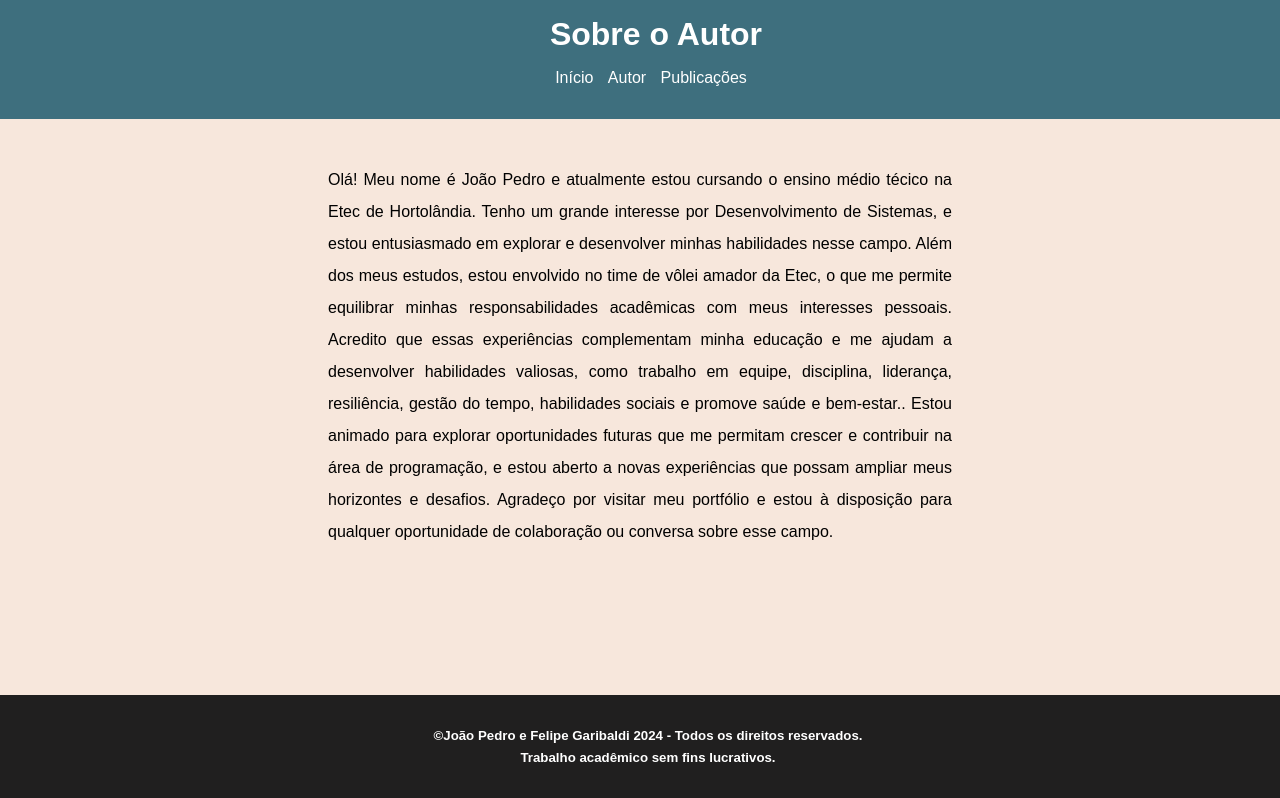
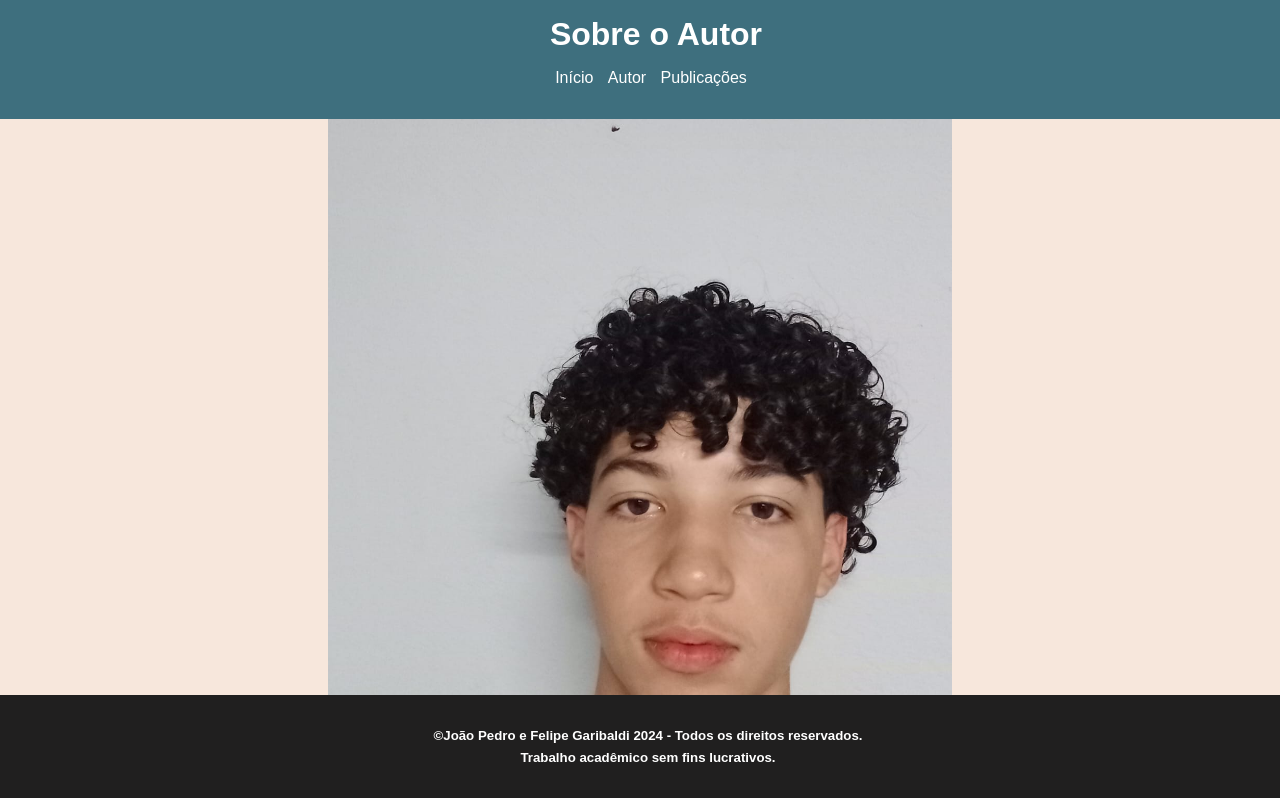
Before and after one commit to jota-jpg/joao-pedro---felipe-garibaldi, a plain HTML site: page autor.html in a window 1280 px wide. Shown: the top 798 px of the page. Drawn offline with Linux system fonts and the light colour scheme.

Commit message:
deployed

```diff
--- a/autor.html
+++ b/autor.html
@@ -19,7 +19,7 @@
         </nav>
     </header>
     <main>
-        <img src="" alt="">
+        <img src="WhatsApp Image 2024-08-19 at 19.30.27.jpeg" alt="erro" width="50%">
         <h2>Quem Sou Eu</h2>
         <p class="top">Olá! Meu nome é João Pedro e atualmente estou cursando o ensino médio técico na Etec de Hortolândia. Tenho um grande interesse por Desenvolvimento de Sistemas, e estou entusiasmado em explorar e desenvolver minhas habilidades nesse campo.
 
```
